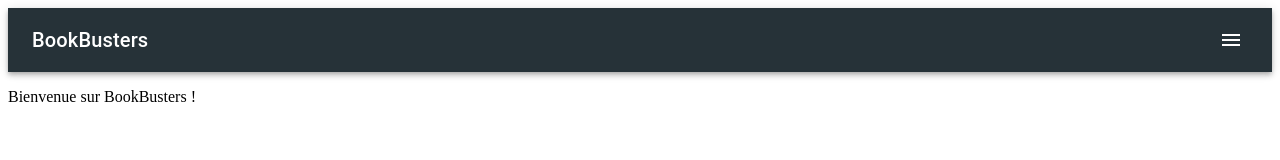
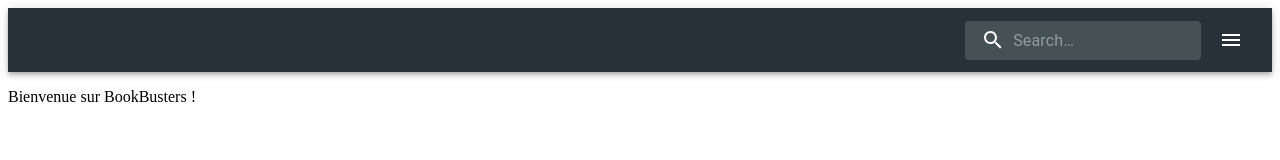
Before and after one commit to ElodieFaivre/2022-bookbusters, a React app in the folder FRONT/bookbustersfront/: page / in a window 1280 px wide. Built offline with nearby package versions, Linux system fonts and the light colour scheme.

Commit message:
Test searchBar and MUI

```diff
--- a/FRONT/bookbustersfront/src/components/Header/Header.js
+++ b/FRONT/bookbustersfront/src/components/Header/Header.js
@@ -4,8 +4,9 @@ import {
   Box,
   Toolbar,
   Typography,
-  IconButton
+  IconButton,
 } from '@mui/material';
+import SearchBar from '../SearchBar/SearchBar';
 import MenuIcon from '@mui/icons-material/Menu';
 
 export default function Header() {
@@ -13,15 +14,16 @@ export default function Header() {
     <Box sx={{ flexGrow: 1 }}>
       <AppBar position="static">
         <Toolbar className="header">
-          <Typography variant="h6" component="div" sx={{ flexGrow: 1 }}>
-            BookBusters
+          <Typography variant="h8" component="div" sx={{ flexGrow: 1 }}>
+
           </Typography>
+          <SearchBar />
           <IconButton
             size="small"
             edge="start"
             color="inherit"
             aria-label="menu"
-            // sx={{ mr: 0 }}
+            sx={{ mr: 0 }}
           >
             <MenuIcon />
            </IconButton>
--- /dev/null
+++ b/FRONT/bookbustersfront/src/components/SearchBar/SearchBar.js
@@ -0,0 +1,58 @@
+import { InputBase } from '@mui/material';
+import { styled, alpha } from '@mui/material/styles';
+import SearchIcon from '@mui/icons-material/Search';
+import './searchBar.scss';
+
+const Search = styled('div')(({ theme }) => ({
+    position: 'relative',
+    borderRadius: theme.shape.borderRadius,
+    backgroundColor: alpha(theme.palette.common.white, 0.15),
+    '&:hover': {
+      backgroundColor: alpha(theme.palette.common.white, 0.25),
+    },
+    marginRight: theme.spacing(2),
+    marginLeft: 0,
+    width: '100%',
+    [theme.breakpoints.up('sm')]: {
+      marginLeft: theme.spacing(3),
+      width: 'auto',
+    },
+  }));
+
+  const SearchIconWrapper = styled('div')(({ theme }) => ({
+    padding: theme.spacing(0, 2),
+    height: '100%',
+    position: 'absolute',
+    pointerEvents: 'none',
+    display: 'flex',
+    alignItems: 'center',
+    justifyContent: 'center',
+  }));
+
+  const StyledInputBase = styled(InputBase)(({ theme }) => ({
+    color: 'inherit',
+    '& .MuiInputBase-input': {
+      padding: theme.spacing(1, 1, 1, 0),
+      // vertical padding + font size from searchIcon
+      paddingLeft: `calc(1em + ${theme.spacing(4)})`,
+      transition: theme.transitions.create('width'),
+      width: '100%',
+      [theme.breakpoints.up('md')]: {
+        width: '20ch',
+      },
+    },
+  }));
+
+  export default function SearchBar() {
+    return (
+        <Search className='search-container'>
+            <SearchIconWrapper>
+            <SearchIcon />
+            </SearchIconWrapper>
+            <StyledInputBase
+            placeholder="Search…"
+            inputProps={{ 'aria-label': 'search' }}
+            />
+        </Search>
+    );
+  }
--- /dev/null
+++ b/FRONT/bookbustersfront/src/components/SearchBar/searchBar.scss
@@ -0,0 +1,3 @@
+.search-container {
+    width: 40%;
+}
```
Also changed, not shown: FRONT/bookbustersfront/src/styles/index.scss (+8 -8 lines).
